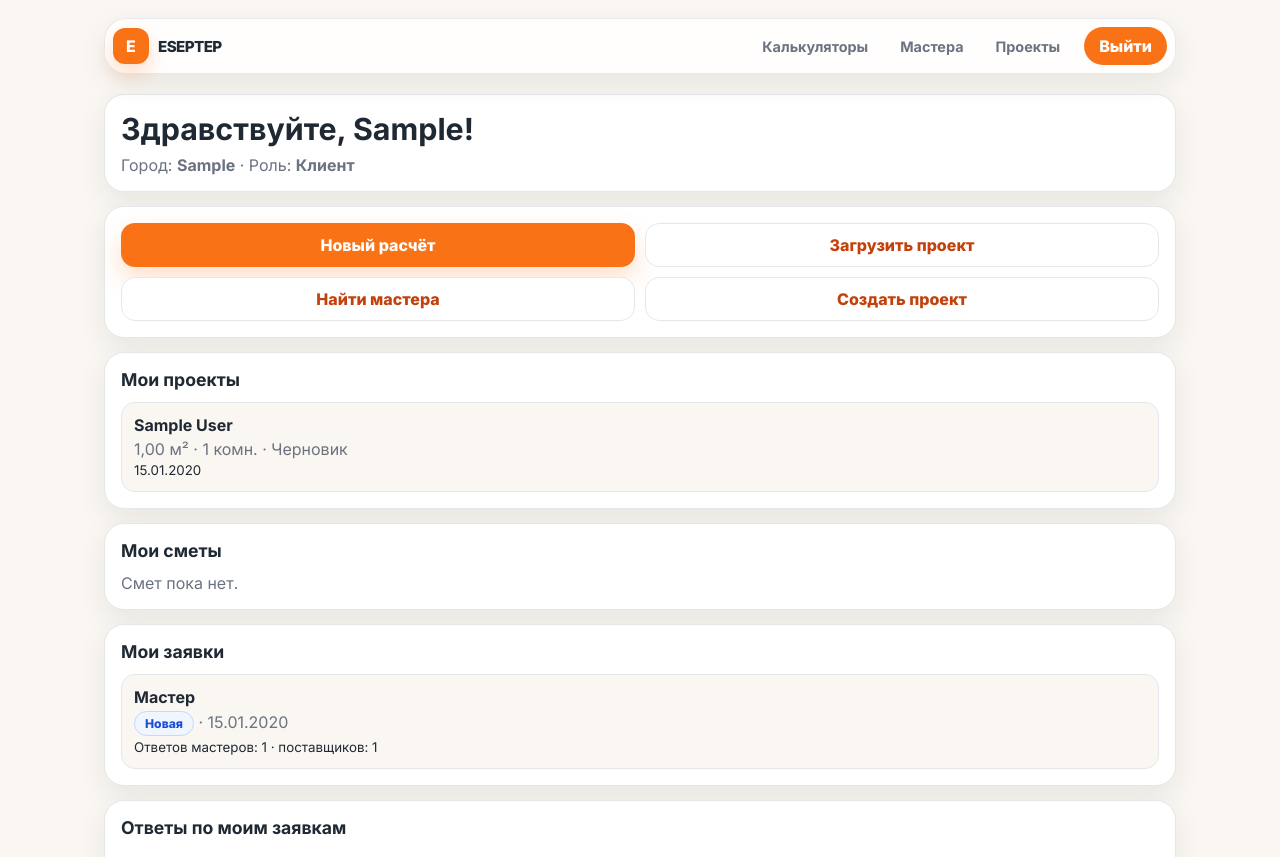
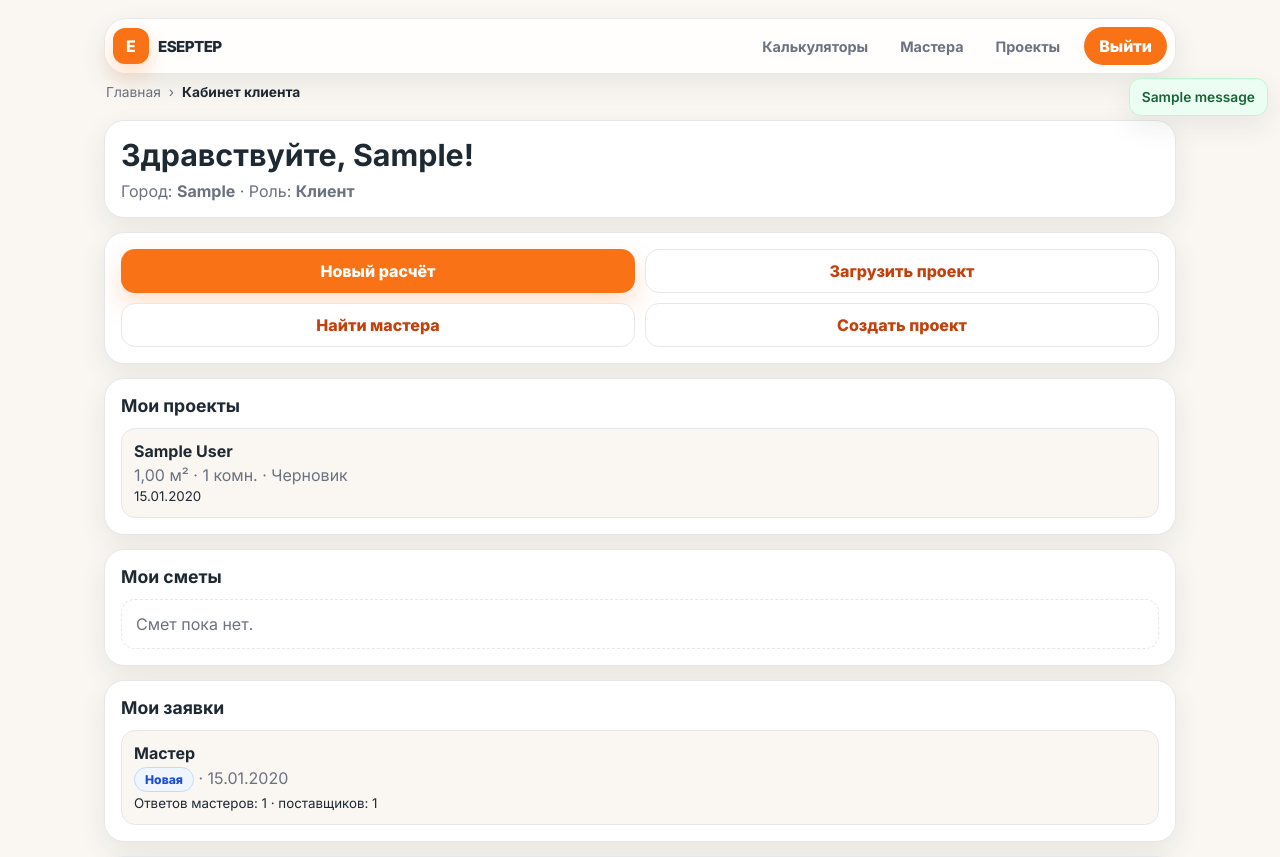
Before and after one commit to Janik77/eseptep, a Django app: page /dashboard/client/ in a window 1280 px wide. Shown: the top 857 px of the page. Run offline with Django 5.2, Linux system fonts and the light colour scheme; a user stored in the database is signed in; tables that the repository leaves empty hold one stand-in row (values such as "Sample post"); one stand-in notice (Sample message) is shown.

Commit message:
Polish MVP UX flow: breadcrumbs, toasts, empty states, and link fixes

```diff
--- a/accounts/views.py
+++ b/accounts/views.py
@@ -44,6 +44,7 @@ class AccountLoginView(LoginView):
 
 class AccountLogoutView(LogoutView):
     next_page = reverse_lazy('core:home')
+    http_method_names = ['get', 'post', 'options']
 
 
 def register_view(request):
--- a/static/css/app.css
+++ b/static/css/app.css
@@ -1889,3 +1889,10 @@ button, input, select, textarea { font: inherit; }
 .response-actions { display: grid; grid-template-columns: 1fr 1fr; gap: 8px; margin-top: 10px; }
 .response-actions form { margin: 0; }
 .response-actions .btn { width: 100%; }
+
+.breadcrumbs{display:flex;align-items:center;gap:8px;margin:10px 2px 14px;color:var(--muted);font-size:.86rem}.breadcrumbs b{color:var(--text)}
+.toast-stack{position:fixed;top:78px;right:12px;z-index:80;display:grid;gap:8px;max-width:min(92vw,360px)}
+.toast{padding:10px 12px;border-radius:12px;border:1px solid var(--line);background:#fff;box-shadow:var(--shadow-soft);font-weight:600;font-size:.86rem}
+.toast--success{background:#ecfdf3;border-color:#bbf7d0;color:#166534}.toast--error{background:#fef2f2;border-color:#fecaca;color:#991b1b}
+.empty-state{padding:14px;border:1px dashed var(--line);border-radius:14px;background:#fff;color:var(--muted)}
+@media (max-width:600px){.toast-stack{left:10px;right:10px;top:74px;max-width:none}}
--- a/templates/accounts/dashboard_client.html
+++ b/templates/accounts/dashboard_client.html
@@ -1,5 +1,7 @@
 {% extends 'base.html' %}
 {% block title %}Кабинет клиента — ESEPTEP{% endblock %}
+{% block breadcrumbs %}<nav class="breadcrumbs"><a href="{% url 'core:home' %}">Главная</a><span>›</span><b>Кабинет клиента</b></nav>{% endblock %}
+
 {% block content %}
 <section class="dashboard">
   <div class="dashboard-card">
@@ -23,7 +25,7 @@
         <p>{{ project.area_m2 }} м² · {{ project.rooms }} комн. · {{ project.get_status_display }}</p>
         <small>{{ project.created_at|date:'d.m.Y' }}</small>
       </article>
-      {% empty %}<p>Проектов пока нет.</p>{% endfor %}
+      {% empty %}<div class="empty-state">Проектов пока нет.</div>{% endfor %}
     </div>
   </div>
 
@@ -36,7 +38,7 @@
         <p>Материалы: {{ calc.materials_total }} ₸ · Работы: {{ calc.works_total }} ₸</p>
         <strong>Итог: {{ calc.grand_total }} ₸</strong>
       </article>
-      {% empty %}<p>Смет пока нет.</p>{% endfor %}
+      {% empty %}<div class="empty-state">Смет пока нет.</div>{% endfor %}
     </div>
   </div>
 
@@ -52,7 +54,7 @@
         </p>
         <small>Ответов мастеров: {{ req.master_responses_count }} · поставщиков: {{ req.supplier_responses_count }}</small>
       </article>
-      {% empty %}<p>Заявок пока нет.</p>{% endfor %}
+      {% empty %}<div class="empty-state">Заявок пока нет.</div>{% endfor %}
     </div>
   </div>
 
@@ -73,7 +75,7 @@
           <form method="post">{% csrf_token %}<input type="hidden" name="response_type" value="master"><input type="hidden" name="response_id" value="{{ response.id }}"><button class="btn btn--secondary" name="response_action" value="reject" type="submit">Отклонить</button></form>
         </div>
       </article>
-      {% empty %}<p>Ответов мастеров пока нет.</p>{% endfor %}
+      {% empty %}<div class="empty-state">Ответов мастеров пока нет.</div>{% endfor %}
     </div>
 
     <h3>Ответы поставщиков</h3>
@@ -90,7 +92,7 @@
           <form method="post">{% csrf_token %}<input type="hidden" name="response_type" value="supplier"><input type="hidden" name="response_id" value="{{ response.id }}"><button class="btn btn--secondary" name="response_action" value="reject" type="submit">Отклонить</button></form>
         </div>
       </article>
-      {% empty %}<p>Ответов поставщиков пока нет.</p>{% endfor %}
+      {% empty %}<div class="empty-state">Ответов поставщиков пока нет.</div>{% endfor %}
     </div>
   </div>
 </section>
--- a/templates/accounts/dashboard_master.html
+++ b/templates/accounts/dashboard_master.html
@@ -1,5 +1,7 @@
 {% extends 'base.html' %}
 {% block title %}Кабинет мастера — ESEPTEP{% endblock %}
+{% block breadcrumbs %}<nav class="breadcrumbs"><a href="{% url 'core:home' %}">Главная</a><span>›</span><b>Кабинет мастера</b></nav>{% endblock %}
+
 {% block content %}
 <section class="dashboard">
   <div class="dashboard-card master-profile-card">
@@ -42,7 +44,7 @@
           <button type="submit" class="btn btn--primary">Отправить отклик</button>
         </form>
       </article>
-      {% empty %}<p>Пока нет новых заявок.</p>{% endfor %}
+      {% empty %}<div class="empty-state">Пока нет новых заявок.</div>{% endfor %}
     </div>
   </div>
 
@@ -55,7 +57,7 @@
         <p>Цена: ₸ {{ response.price_from }} · Статус: {{ response.get_status_display }}</p>
         <small>{{ response.created_at|date:'d.m.Y' }}</small>
       </article>
-      {% empty %}<p>Вы еще не отправляли отклики.</p>{% endfor %}
+      {% empty %}<div class="empty-state">Вы еще не отправляли отклики.</div>{% endfor %}
     </div>
   </div>
 </section>
--- a/templates/base.html
+++ b/templates/base.html
@@ -30,6 +30,17 @@
             {% endif %}
         </header>
 
+
+        {% if messages %}
+        <div class="toast-stack" aria-live="polite">
+            {% for message in messages %}
+            <div class="toast toast--{{ message.tags|default:'info' }}">{{ message }}</div>
+            {% endfor %}
+        </div>
+        {% endif %}
+
+        {% block breadcrumbs %}{% endblock %}
+
         <main>
             {% block content %}{% endblock %}
         </main>
--- a/templates/calculators/detail.html
+++ b/templates/calculators/detail.html
@@ -1,6 +1,8 @@
 {% extends 'base.html' %}
 
 {% block title %}{{ calculator.title }} — калькулятор ESEPTEP{% endblock %}
+
+{% block breadcrumbs %}<nav class="breadcrumbs"><a href="{% url 'core:home' %}">Главная</a><span>›</span><a href="{% url 'calculators:home' %}">Калькуляторы</a><span>›</span><b>{{ calculator.title }}</b></nav>{% endblock %}
 
 {% block content %}
 <section class="page-hero page-hero--compact">
--- a/templates/calculators/home.html
+++ b/templates/calculators/home.html
@@ -1,6 +1,8 @@
 {% extends 'base.html' %}
 
 {% block title %}Калькуляторы ремонта — ESEPTEP{% endblock %}
+
+{% block breadcrumbs %}<nav class="breadcrumbs"><a href="{% url 'core:home' %}">Главная</a><span>›</span><b>Калькуляторы</b></nav>{% endblock %}
 
 {% block content %}
 <section class="page-hero page-hero--compact">
```
Also changed, not shown: templates/accounts/dashboard_supplier.html (+5 -3 lines).
